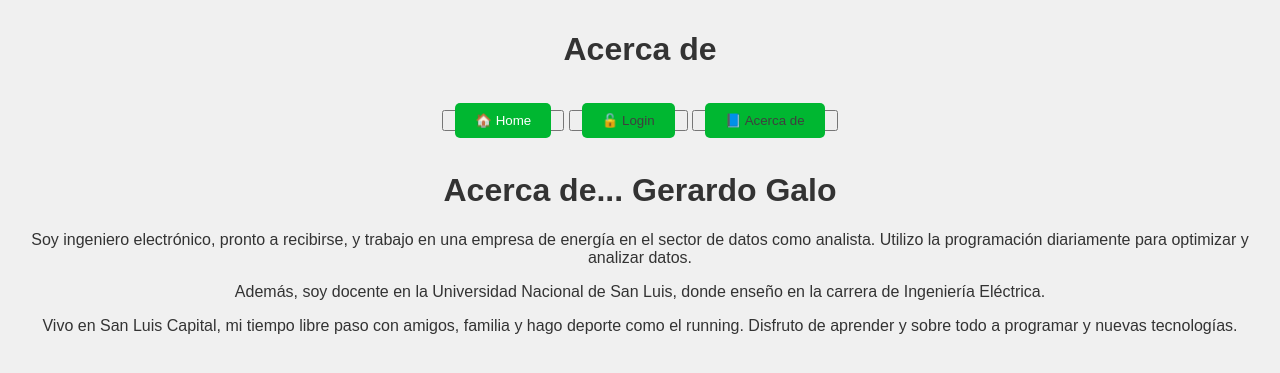
After one commit to gerardogalo/Coderhouse-57830-GerardoGalo, a Django app: page /about/ in a window 1280 px wide. The commit adds this page. Shown: the top 373 px of the page. Run offline with Django 5.2, Linux system fonts and the light colour scheme.

Commit message:
Se crea about (acerca de)

```diff
--- a/proyect/club/views.py
+++ b/proyect/club/views.py
@@ -12,6 +12,9 @@ from django.contrib.auth.models import User
 # Create your views here.
 def index(request):
     return render(request, "club/index.html")
+
+def about(request):
+    return render(request, 'club/about.html')
 
 #******LISTAS
 # Lista de socios
--- a/proyect/config/urls.py
+++ b/proyect/config/urls.py
@@ -18,7 +18,7 @@ Including another URLconf
 from django.contrib import admin
 from django.urls import path
 from club.views import (
-    index,
+    index, about,
     SocioListView, SocioCreateView, SocioDetailView,
     DeporteListView, DeporteCreateView, DeporteDetailView,
     InstalacionListView, InstalacionCreateView, InstalacionDetailView,
@@ -33,6 +33,7 @@ from django.conf.urls.static import static
 urlpatterns = [
     path('admin/', admin.site.urls),  # Asegúrate de que esta línea esté presente
     path('', index, name='index'),
+    path('about/', about, name='about'),
     path('socios/', SocioListView.as_view(), name='socio_list'),
     path('socios/create/', SocioCreateView.as_view(), name='socio_create'),
     path('deportes/', DeporteListView.as_view(), name='deporte_list'),
--- /dev/null
+++ b/proyect/templates/club/about.html
@@ -0,0 +1,14 @@
+{% extends 'club/base.html' %}
+
+{% block titulo %}
+    Acerca de
+{% endblock titulo %}
+
+{% block main %}
+<div style="text-align: center;">
+    <h1>Acerca de... Gerardo Galo</h1>
+    <p>Soy ingeniero electrónico, pronto a recibirse, y trabajo en una empresa de energía en el sector de datos como analista. Utilizo la programación diariamente para optimizar y analizar datos.</p>
+    <p>Además, soy docente en la Universidad Nacional de San Luis, donde enseño en la carrera de Ingeniería Eléctrica.</p>
+    <p>Vivo en San Luis Capital, mi tiempo libre paso con amigos, familia y hago deporte como el running. Disfruto de aprender y sobre todo a programar y nuevas tecnologías.</p>
+</div>
+{% endblock main %}
--- a/proyect/templates/club/navbar.html
+++ b/proyect/templates/club/navbar.html
@@ -16,3 +16,4 @@
 {% else %}
     <button><a style="color: #3f3f3f;" href="{% url 'login' %}">🔓 Login</a></button>
 {% endif %}
+    <button><a style="color: #3f3f3f;" href="{% url 'about' %}">📘 Acerca de</a></button>
```
Also changed, not shown: README.md, proyect/db.sqlite3.
